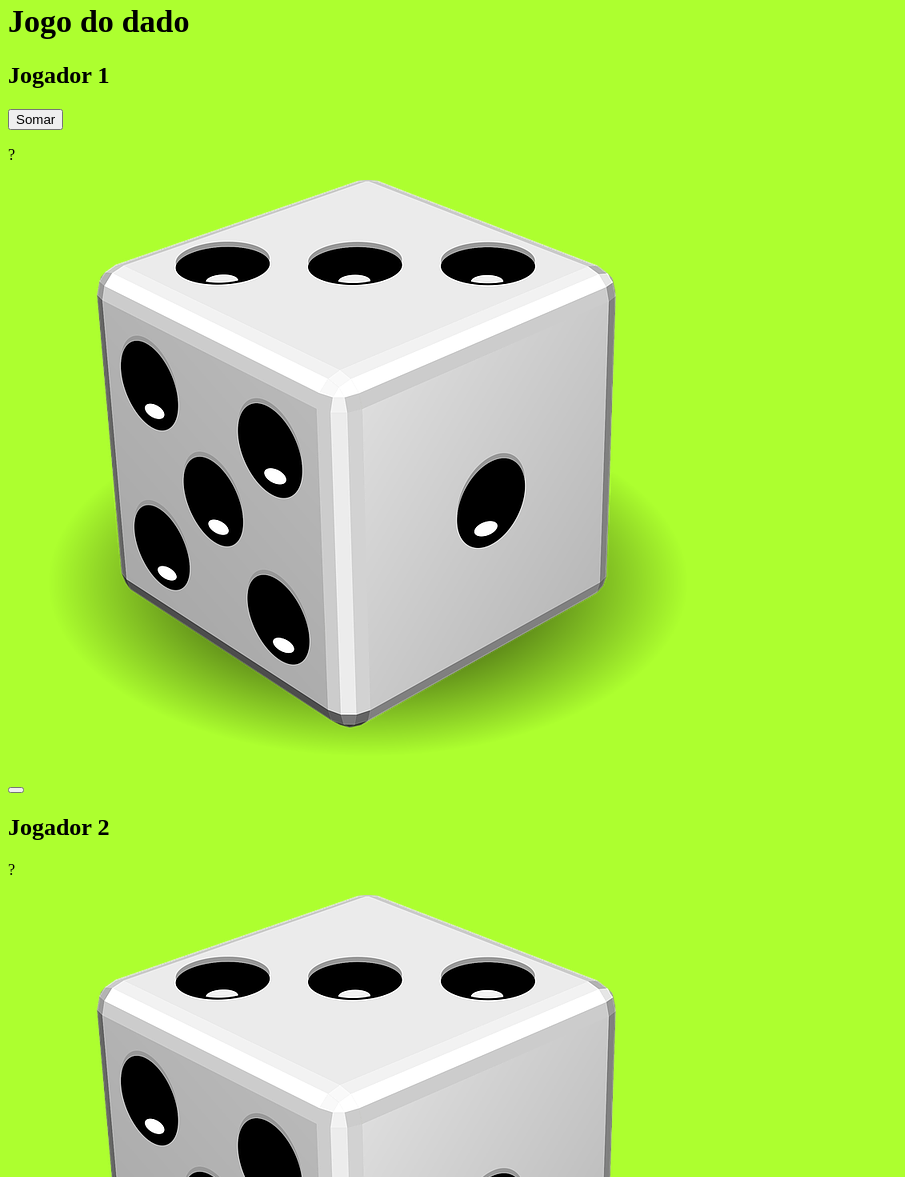
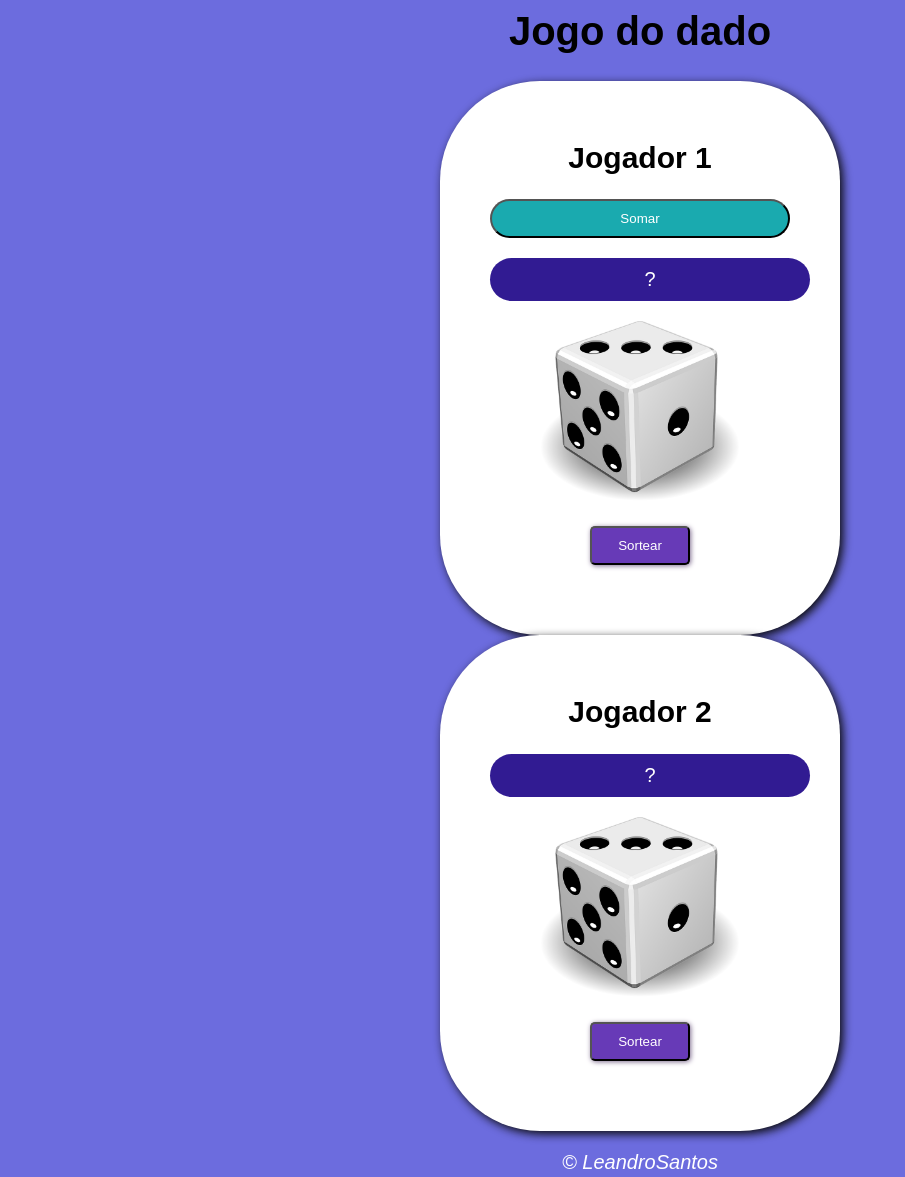
Before and after one commit to Leandro96t/Projetos-desenvolvidos, a plain HTML site: page Exercícios/simulador de dados.html in a window 1280 px wide. Shown: the part 18-1195 px from the top of the page, without its empty margins (0-905 px from the left). Drawn offline with Linux system fonts and the light colour scheme.

Commit message:
Revisão 8

```diff
--- a/Exercícios/css/estilos.css
+++ b/Exercícios/css/estilos.css
@@ -1,3 +1,101 @@
-body{
-    background-color: greenyellow;
+body {
+    background-color: rgb(108, 108, 222); /*Cor de fundo da página HTML*/
+    font: normal 15pt ARIAL;
+    text-align: center;
 }
+
+#tela-principal {
+    background: white;
+    border-radius: 100px;
+    padding: 50px;
+    width: 300px;
+    margin: auto;
+    box-shadow: 3px 3px 10px rgb(10, 10, 10);
+}
+    #tela-principal2 {
+        background: white;
+        border-radius: 100px;
+        padding: 50px;
+        width: 300px;
+        margin: auto;
+        box-shadow: 3px 3px 10px rgb(10, 10, 10);
+}
+
+h1 {
+    text-align: center;
+    font-size: 2.5rem;
+}
+#imagemdado, #imagemdado2 {
+    width: 200px;
+
+}
+
+.centro2, .centro, h2 {
+    margin-top: 0.625rem;
+    text-align: center;
+}
+#calcular {
+    border-radius: 30px;
+    padding: 10px;
+    width: 300px;
+    background-color: rgb(26, 170, 175);
+    color: #fff;
+    cursor: pointer;
+}
+
+#botaosortear, #botaosortear2 {
+    padding: 10px;
+    width: 100px;
+    border: 20;
+    border-radius: 5px;
+    background-color:#673ab7;
+    color: #fff;
+    cursor: pointer;
+    box-shadow: 1px 1px 5px rgb(128, 111, 145);
+
+}
+
+#sorteado, #sorteado2 {
+    background: #311b92;
+    width: 300px;
+    border-radius: 30px;
+    color: #fff;
+    padding: 10px;
+    margin-bottom: 0.5rem;
+}
+@keyframes mover {
+    0% {
+        transform: translatey(0px);
+        transform: rotate(45deg);
+        opacity: 0;
+    }
+    50% {
+        transform: scale(50%);
+    }
+    100% {
+        transform: translateY(-15px);
+        transform: rotate(-45deg);
+        opacity: 1;
+    }
+}
+@keyframes aparecer {
+    to {
+        opacity: 0;
+    }
+    from {
+        opacity: 1;
+    }
+}
+.animar {
+    animation: mover 0.5s infinite alternate;
+}
+
+
+
+
+
+footer {
+color: white;
+text-align: center;
+font-style: italic;
+}
--- a/Exercícios/simulador de dados.html
+++ b/Exercícios/simulador de dados.html
@@ -8,15 +8,13 @@
     <link rel="stylesheet" href="css/estilos.css">
 </head>
 <body>
+    <h1>Jogo do dado</h1>
     <main id="tela-principal">
-    <h1>Jogo do dado</h1>
     <h2>Jogador 1</h2>
 
-    <input type="button" value="Somar" onclick="somar1()">
+    <input type="button" value="Somar" id="calcular" onclick="somar1()">
     <p></p>
-    <div id="res">
-
-    </div>
+    <div id="res"></div>
 
     <selection class="conteúdo">
         <p id="sorteado" class="centro">?</p>
@@ -24,8 +22,9 @@
             <img src="dado.png" alt="dado" id="imagemdado"/>
         </figure>
     </selection>
-    <p class="centro"><button id="botaosortear"></button></p>
+    <p class="centro"><button id="botaosortear">Sortear</button></p>
    </main>
+
     <script>
         let numerosorteado = document.querySelector('#dado')
         let imagemdado = document.querySelector('#imagemdado')
@@ -66,7 +65,7 @@
         }
     </script>
 
-<main id="tela-principal">
+<main id="tela-principal2">
 
     <h2>Jogador 2</h2>
     <selection class="conteúdo2">
@@ -75,7 +74,7 @@
             <img src="dado.png" alt="dado" id="imagemdado2"/>
         </figure>
     </selection>
-    <p class="centro2"><button id="botaosortear2"></button></p>
+    <p class="centro2"><button id="botaosortear2">Sortear</button></p>
    </main>
     <script>
         let numerosorteado2 = document.querySelector('#dado')
@@ -126,13 +125,13 @@
                 return
             } else{
                 res.innerHTML = `A soma entre  ${res1} + ${res2} é igual a <strong>${s}</strong>`
+
             }
-
-
-
         }
 
     </script>
-
+    <footer>
+        <p>&copy; LeandroSantos</p>
+        </footer>
 </body>
 </html>
```
